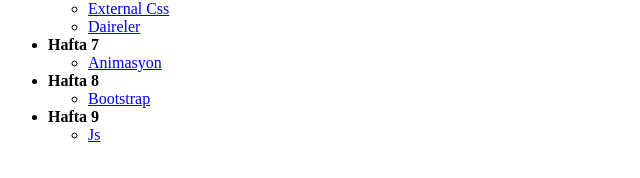
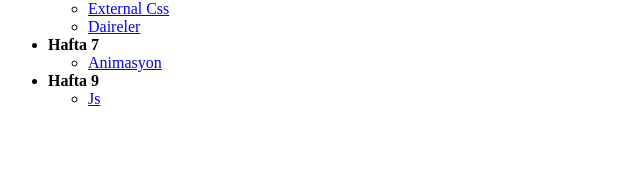
Before and after one commit to ennurdogan/ennurdogan, a plain HTML site: page index.html in a window 1280 px wide. Shown: the part 188-366 px from the top of the page, without its empty margins (0-640 px from the left). Drawn offline with Linux system fonts and the light colour scheme.

Commit message:
Update index.html

```diff
--- a/index.html
+++ b/index.html
@@ -43,12 +43,6 @@
                     </ul>
                 </li>
                 <li>
-                    <strong>Hafta 8</strong>
-                    <ul>
-                        <li><a href="hafta8/bootstrap.html">Bootstrap</a></li>
-                    </ul>
-                </li>
-                <li>
                     <strong>Hafta 9</strong>
                     <ul>
                         <li><a href="hafta9/index.html">Js</a></li>
```
